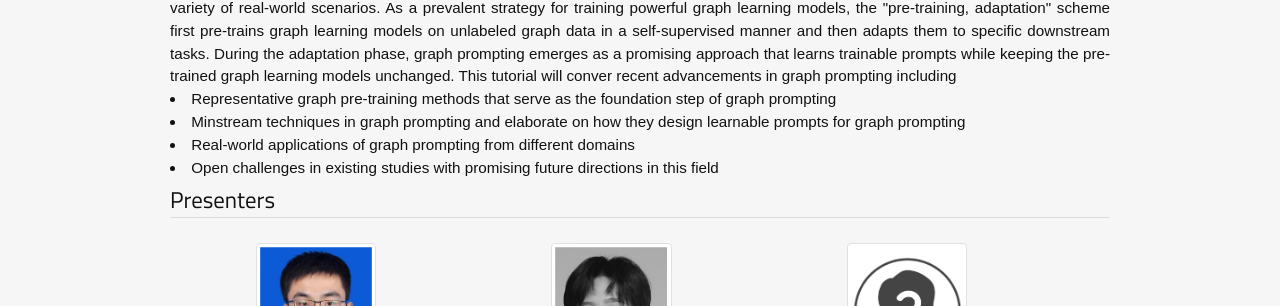
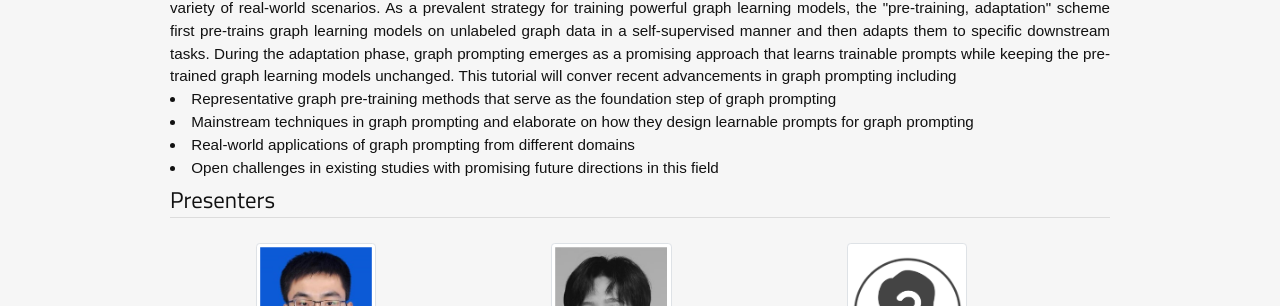
Before and after one commit to xbfu/xbfu.github.io, a Jekyll site: the page built from tutorials/graph-prompting.md, in a window 1280 px wide. Shown: the part 617-923 px from the top of the page. Built offline with Jekyll 4.4.1, drawn with Linux system fonts in a browser that asks for light colours; nearby versions of some CDN libraries.

Commit message:
Update graph-prompting.md

```diff
--- a/tutorials/graph-prompting.md
+++ b/tutorials/graph-prompting.md
@@ -25,7 +25,7 @@ As a prevalent strategy for training powerful graph learning models, the "pre-tr
 During the adaptation phase, graph prompting emerges as a promising approach that learns trainable prompts while keeping the pre-trained graph learning models unchanged.
 This tutorial will conver recent advancements in graph prompting including</p>
 <li>Representative graph pre-training methods that serve as the foundation step of graph prompting</li>
-<li>Minstream techniques in graph prompting and elaborate on how they design learnable prompts for graph prompting</li>
+<li>Mainstream techniques in graph prompting and elaborate on how they design learnable prompts for graph prompting</li>
 <li>Real-world applications of graph prompting from different domains</li>
 <li>Open challenges in existing studies with promising future directions in this field</li>
 
```
